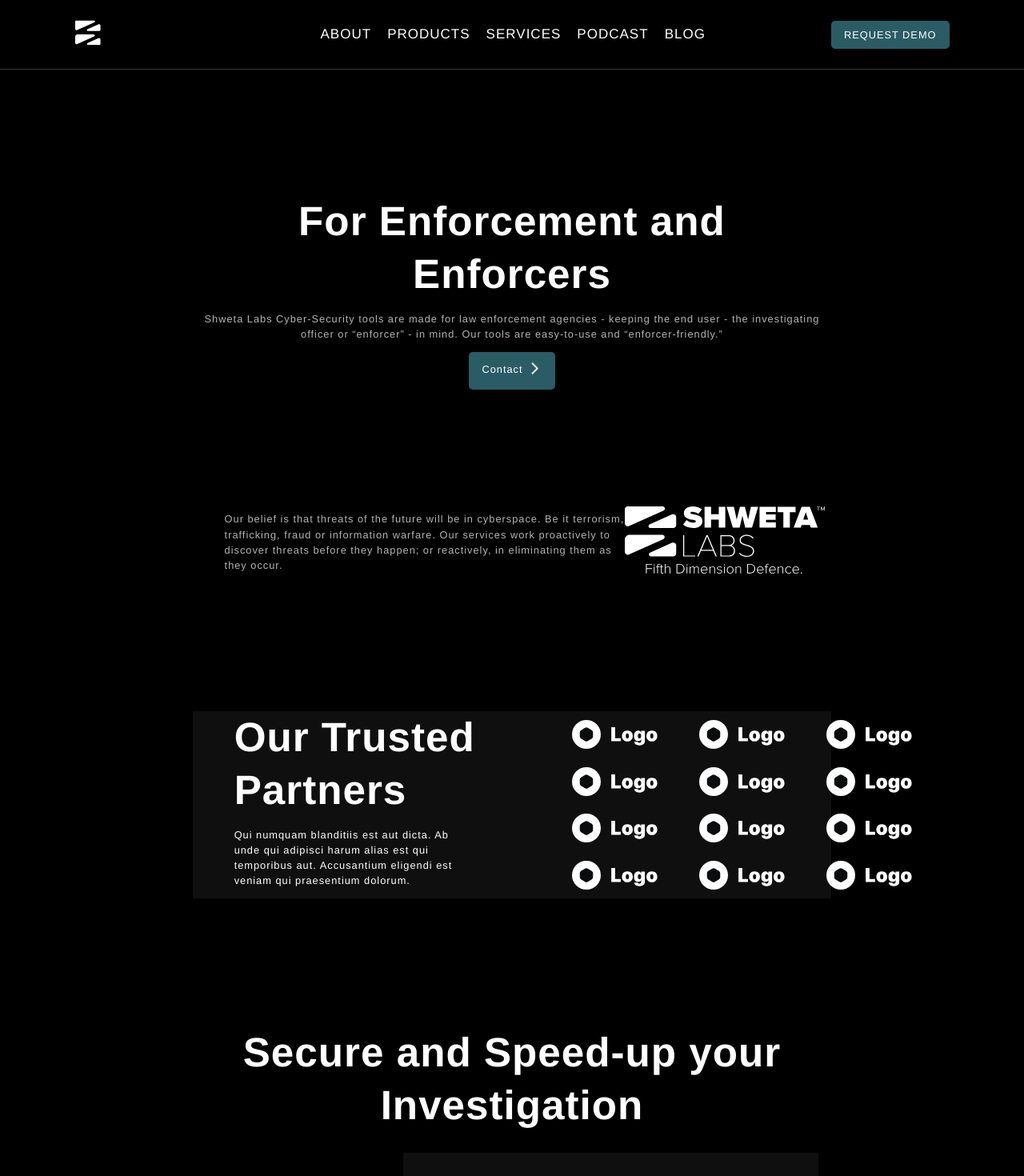
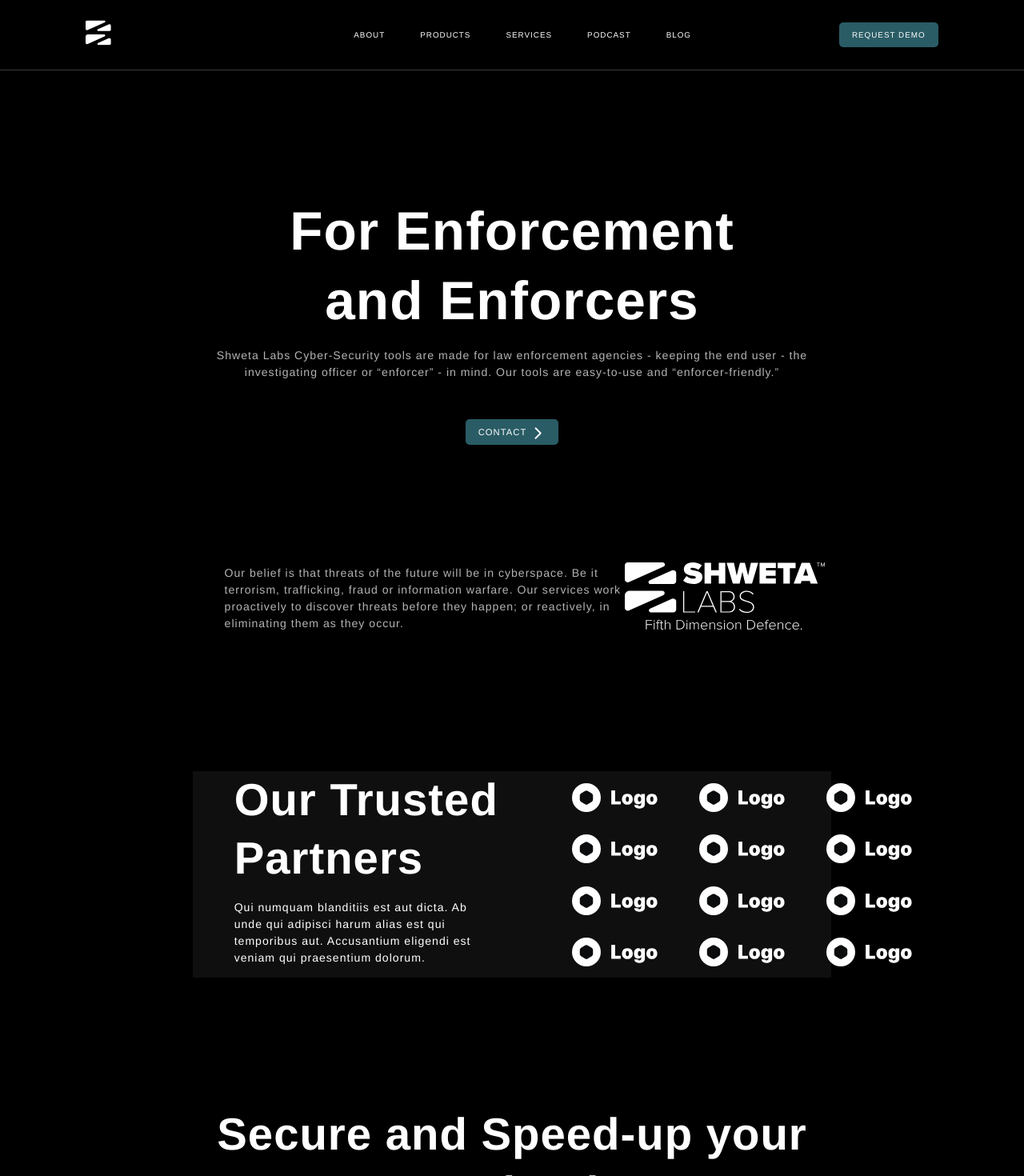
Before and after one commit to ShwetaLabs/ShwetaLabs-Website, a React (Create React App) app: page /#/home in a window 1280 px wide. Shown: the top 1470 px of the page at 80% size. Built offline with nearby package versions, Linux system fonts and the light colour scheme.

Commit message:
font fixes ugh

```diff
--- a/src/components/footer/Footer.tsx
+++ b/src/components/footer/Footer.tsx
@@ -38,7 +38,7 @@
             return (
               <LinkBox
                 link={link}
-                aClassName='footerLink fs-medium'
+                aClassName='footerLink fs-smaller'
                 key={link.text}
               />
             );
@@ -54,7 +54,7 @@
             return (
               <LinkBox
                 link={link}
-                aClassName='footerLink fs-medium'
+                aClassName='footerLink fs-smaller'
                 key={link.text}
               />
             );
@@ -81,7 +81,7 @@
           {<SocialLinks />}
         </div>
       </div>
-      <p className='fs-small' style={{ textAlign: 'center' }}>
+      <p className='fs-smaller' style={{ textAlign: 'center' }}>
         {footerData.copyrightText}
       </p>
     </div>
@@ -120,7 +120,7 @@
               return (
                 <LinkBox
                   link={link}
-                  aClassName='footerLink fs-medium'
+                  aClassName='footerLink fs-smaller'
                   key={link.text}
                 />
               );
@@ -136,7 +136,7 @@
               return (
                 <LinkBox
                   link={link}
-                  aClassName='footerLink fs-medium'
+                  aClassName='footerLink fs-smaller'
                   key={link.text}
                 />
               );
@@ -173,7 +173,7 @@
           {<SocialLinks />}
         </div>
       </div>
-      <p className='fs-small' style={{ textAlign: 'center' }}>
+      <p className='fs-smaller' style={{ textAlign: 'center' }}>
         {footerData.copyrightText}
       </p>
     </div>
--- a/src/components/header/Header.tsx
+++ b/src/components/header/Header.tsx
@@ -34,13 +34,16 @@
       <Link to={headerData.logoLink.url}>
         <img src={headerData.logo} />
       </Link>
-      <div className='row' style={{ justifyContent: 'space-between' }}>
+      <div className='row' style={{ columnGap: 24 }}>
         {headerData.navLinks.map(link => {
           return <HeaderButtonDesktop link={link} key={link.text} />;
         })}
       </div>
       <div>
-        <LinkBox link={headerData.requestDemoLink} aClassName='button2' />
+        <LinkBox
+          link={headerData.requestDemoLink}
+          aClassName='button2 fs-smaller'
+        />
       </div>
     </div>
   ) : (
@@ -103,7 +106,7 @@
         marginInline: '10px',
       }}
     >
-      <LinkBox link={link} aClassName='button fs-large' />
+      <LinkBox link={link} aClassName='button fs-smaller' />
     </div>
   );
 }
--- a/src/components/linkBox/LinkBox.tsx
+++ b/src/components/linkBox/LinkBox.tsx
@@ -10,11 +10,13 @@
   // and render it
   // should make use of iconOnly option
   return (
-    <a className={aClassName || ''}>
-      <Link to={link.url}>
-        {link.icon ? <img src={link.icon} /> : null}
-        {!link.iconOnly ? <>{link.text}</> : null}
-      </Link>
-    </a>
+    <Link
+      to={link.url}
+      className={aClassName || ''}
+      style={{ verticalAlign: 'middle', lineHeight: 0 }}
+    >
+      {link.icon ? <img src={link.icon} /> : null}
+      {!link.iconOnly ? <>{link.text}</> : null}
+    </Link>
   );
 }
--- a/src/index.css
+++ b/src/index.css
@@ -14,26 +14,27 @@
   line-height: 150%;
   letter-spacing: 1px;
   font-family: 'ProximaNovaRegular', Helvetica, sans-serif !important;
+  font-weight: 550; /*semi-bold for figma. 600 wasn't looking right.*/
 }
 @media(max-width:800px){
   :root{font-size: 4vw;}
-  .fs-smaller {  font-size: 0.6rem; }
-  .fs-small {  font-size: 0.8rem; }
-  .fs-medium {  font-size: 1rem; }
+  .fs-smaller {  font-size: 0.6rem; } /*figma: 14*/
+  .fs-small {  font-size: 0.8rem; } /*figma: 16*/
+  .fs-medium {  font-size: 1rem; } /*figma: 20*/
   .fs-large {  font-size: 1.5rem; }
-  .fs-larger {  font-size: 1.67rem; }
-  .fs-x-large {  font-size: 2rem; }
-  .fs-xx-large {  font-size: 2.5rem; }
+  .fs-larger {  font-size: 1.67rem; } /*figma: 64*/
+  .fs-x-large {  font-size: 2rem; } /*figma: 80*/
+  .fs-xx-large {  font-size: 2.5rem; } /*figma: 96*/
 }
 @media(min-width:800px){
-  :root { font-size: 1vw; }
-  .fs-smaller {  font-size: 0.6rem; }
-  .fs-small {  font-size: 0.8rem; }
-  .fs-medium {  font-size: 1rem; }
+  :root { font-size: 1.1vw; }
+  .fs-smaller {  font-size: 0.7rem; } /*figma: 14*/
+  .fs-small {  font-size: 0.8rem; } /*figma: 16*/
+  .fs-medium {  font-size: 1rem; } /*figma: 20*/
   .fs-large {  font-size: 1.33rem; }
-  .fs-larger {  font-size: 1.5rem; }
-  .fs-x-large {  font-size: 3rem; }
-  .fs-xx-large {  font-size: 4rem; }
+  .fs-larger {  font-size: 3.2rem; } /*figma: 64*/
+  .fs-x-large {  font-size: 4rem; } /*figma: 80*/
+  .fs-xx-large {  font-size: 4.8rem; }  /*figma: 96*/
 }
 
 .bg2 {
@@ -72,6 +73,8 @@
 a.button {
   color: white;
   border-radius: 5px;
+  padding-block: 10;
+  padding-inline: 16;
 }
 
 p.shady-70 {
@@ -212,6 +215,13 @@
   border-radius: 5px;
 }
 
+a.button4{
+  background-color: var(--primary);
+  padding-inline: 24px;
+  padding-block: 18.5px;
+  border-radius: 5px;
+}
+
 a.button3 {
   background-color: rgba(255, 255, 255, 0.1);
   padding-inline: 16px;
@@ -316,8 +326,6 @@
   align-items: center;
 }
 
-
-
 .articlesgrid {
   display: grid;
   grid-template-columns: 100%;
--- a/src/pages/Home.tsx
+++ b/src/pages/Home.tsx
@@ -60,7 +60,12 @@
       <p className='shady-70' style={{ textAlign: 'center' }}>
         {advertData.description}
       </p>
-      <LinkBox link={contactLink} aClassName={'button2 caret-right'} />
+      <span style={{ marginTop: 40, textTransform: 'uppercase' }}>
+        <LinkBox
+          link={contactLink}
+          aClassName={'button2 caret-right fs-small'}
+        />
+      </span>
       <div
         className='row'
         style={{
@@ -86,8 +91,8 @@
       <p className='shady-70 centered' style={{ marginTop: 24 }}>
         {advertData.description}
       </p>
-      <span style={{ marginTop: 40 }}>
-        <LinkBox link={contactLink} aClassName='button2 caret-right' />
+      <span style={{ marginTop: 40, textTransform: 'uppercase' }}>
+        <LinkBox link={contactLink} aClassName='button2 caret-right fs-small' />
       </span>
       <img src={advertData.logo} style={{ marginTop: 120 }} />
       <p className='shady-70' style={{ marginTop: 40 }}>
@@ -100,7 +105,7 @@
   return isDesktop() ? (
     <div className='row bg2' style={{ width: '80%' }}>
       <div className='col' style={{ marginLeft: '52px', width: '55%' }}>
-        <p className='title fs-xx-large' style={{ textAlign: 'left' }}>
+        <p className='title fs-x-large' style={{ textAlign: 'left' }}>
           {trustedPartnersData.title}
         </p>
         <p className='description' style={{ width: '70%' }}>
@@ -115,7 +120,7 @@
     </div>
   ) : (
     <div className='col bg2'>
-      <p className='title fs-xx-large'>{trustedPartnersData.title}</p>
+      <p className='title fs-x-large'>{trustedPartnersData.title}</p>
       {/* TODO: marquee */}
       <p>marquee goes here</p>
     </div>
@@ -124,7 +129,7 @@
 function WhatWeHave(): JSX.Element {
   return isDesktop() ? (
     <div className='col' style={{ width: '80%' }}>
-      <p className='title fs-xx-large'>{whatWeHaveData.title}</p>
+      <p className='title fs-x-large'>{whatWeHaveData.title}</p>
       {whatWeHaveData.features.map((feature, index, arr) => {
         return (
           <Feature
@@ -137,7 +142,7 @@
     </div>
   ) : (
     <div className='col'>
-      <p className='title fs-xx-large'>{whatWeHaveData.title}</p>
+      <p className='title fs-x-large'>{whatWeHaveData.title}</p>
       {whatWeHaveData.features.map((feature, index, arr) => {
         return (
           <Feature
@@ -154,14 +159,14 @@
 function OurProducts(): JSX.Element {
   return isDesktop() ? (
     <div className='col' style={{ width: '80%' }}>
-      <p className='title fs-xx-large'>{ourProductsData.title}</p>
+      <p className='title fs-x-large'>{ourProductsData.title}</p>
       {ourProductsData.products.map(product => {
         return <Product product={product} key={product.title} />;
       })}
     </div>
   ) : (
     <div className='col'>
-      <p className='title fs-xx-large' style={{ marginBottom: 24 }}>
+      <p className='title fs-x-large' style={{ marginBottom: 24 }}>
         {ourProductsData.title}
       </p>
       {ourProductsData.products.map(product => {
@@ -174,7 +179,7 @@
 function Awards(): JSX.Element {
   return isDesktop() ? (
     <div className='col' style={{ width: '80%', alignItems: 'center' }}>
-      <p className='title fs-xx-large' style={{ width: '90%' }}>
+      <p className='title fs-x-large' style={{ width: '90%' }}>
         {awardsData.title}
       </p>
       <p className='offwhite centered' style={{ width: '85%' }}>
@@ -188,7 +193,7 @@
     </div>
   ) : (
     <div>
-      <p className='title fs-xx-large'>{awardsData.title}</p>
+      <p className='title fs-x-large'>{awardsData.title}</p>
       <p className='offwhite centered'>{awardsData.description}</p>
       <div
         className='grid d2xn'
@@ -210,7 +215,7 @@
 function CaseStudies(): JSX.Element {
   return (
     <div className='col' style={{ width: '80%', alignContent: 'flex-start' }}>
-      <p className='title fs-xx-large' style={{ textAlign: 'left' }}>
+      <p className='title fs-x-large' style={{ textAlign: 'left' }}>
         {caseStudiesData.title}
       </p>
       <p className='offwhite' style={{ width: '90%' }}>
@@ -228,7 +233,7 @@
 function PodcastAdvert(): JSX.Element {
   return (
     <div className='col' style={{ width: '80%', alignItems: 'center' }}>
-      <p className='title fs-xx-large' style={{ width: '80%' }}>
+      <p className='title fs-x-large' style={{ width: '80%' }}>
         {podcastAdvertData.title}
       </p>
       <div className='row' style={{ justifyContent: 'center' }}>
@@ -242,7 +247,7 @@
 function BlogsAdvert(): JSX.Element {
   return (
     <div className='col' style={{ width: '80%', alignItems: 'center' }}>
-      <p className='title fs-xx-large' style={{ marginBottom: 48 }}>
+      <p className='title fs-x-large' style={{ marginBottom: 48 }}>
         {blogsAdvertData.title}
       </p>
       <div className='row'>
@@ -256,7 +261,7 @@
 function Strongholds(): JSX.Element {
   return (
     <div className='col' style={{ width: '80%', alignItems: 'center' }}>
-      <p className='title fs-xx-large' style={{ width: '80%' }}>
+      <p className='title fs-x-large' style={{ width: '80%' }}>
         {strongholdsData.title}
       </p>
       <img style={{ width: '90%' }} src={strongholdsData.map} />
```
Also changed, not shown: src/components/misc.tsx (+10 -10 lines).
